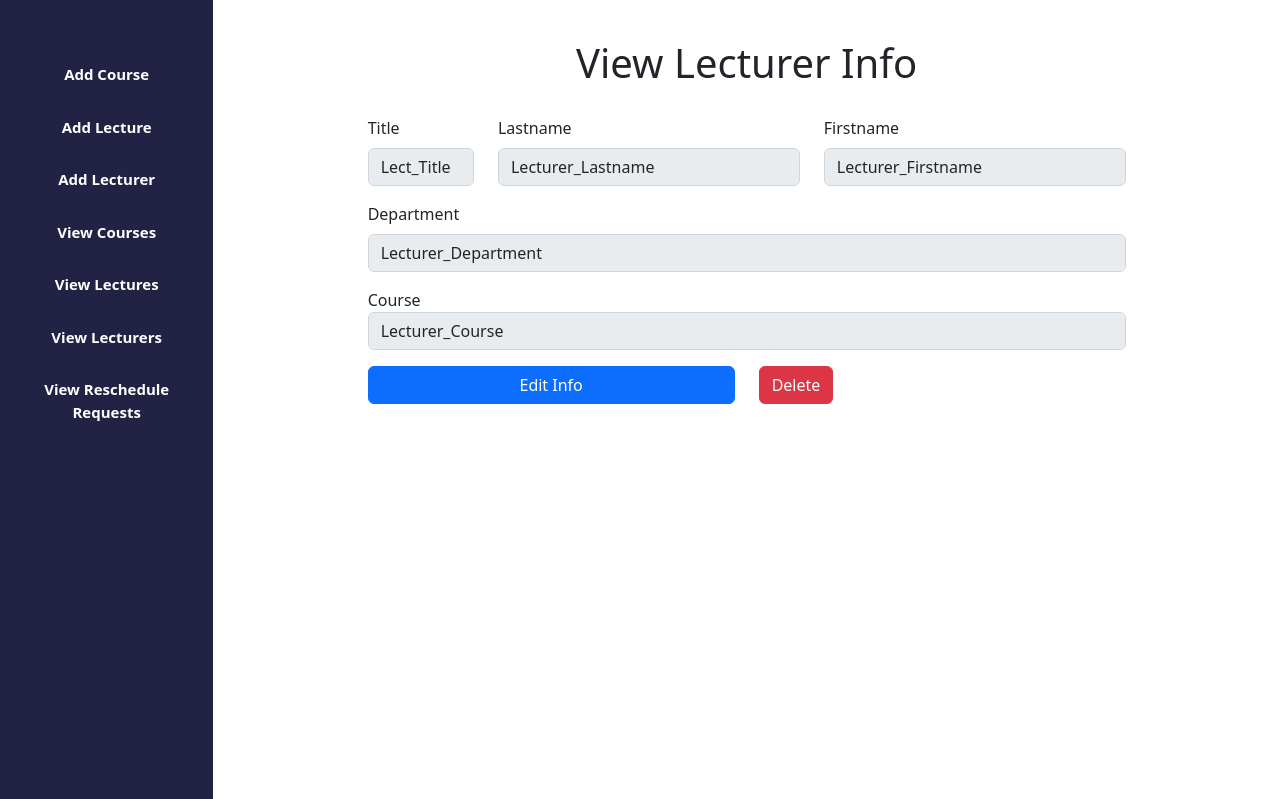
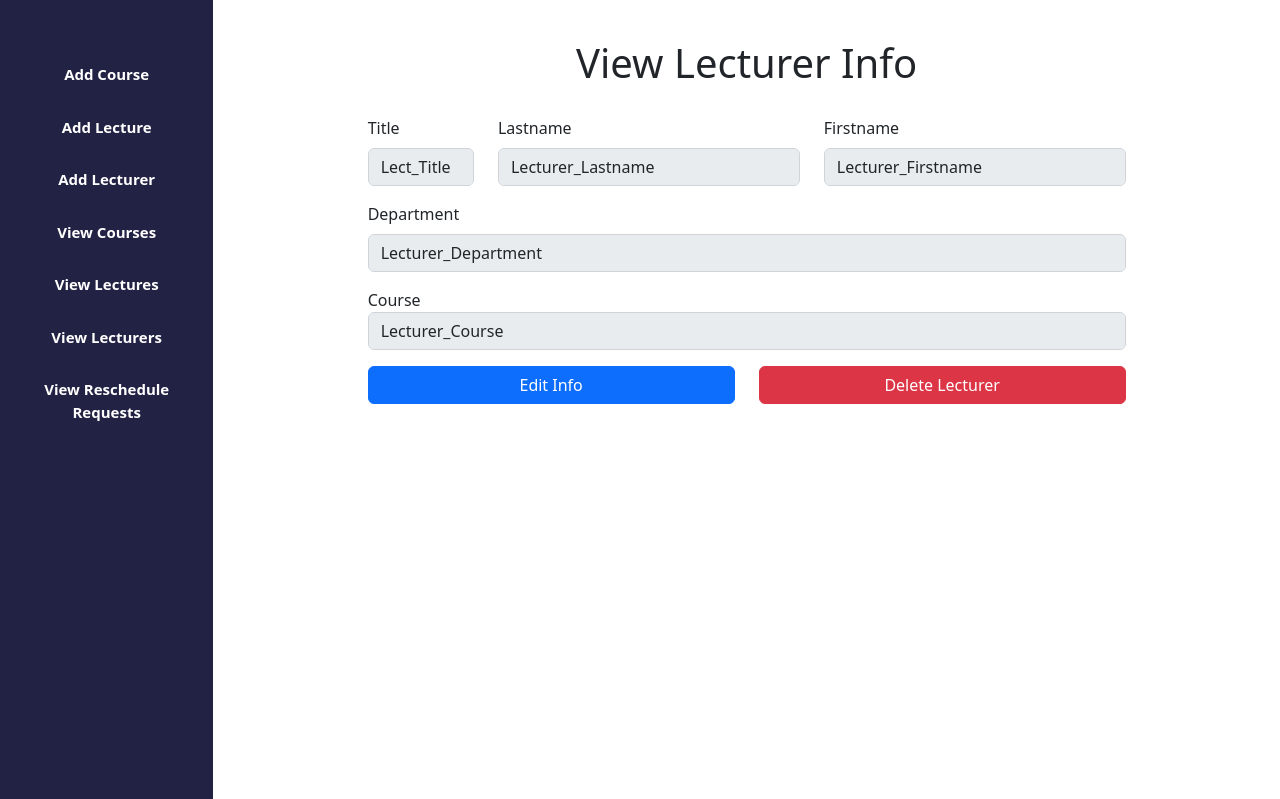
Before and after one commit to jnafolayan/jips, a PHP site: page /views/view-lecturer-info.php in a window 1280 px wide. Shown: the part 68-867 px from the top of the page. Run offline with PHP 8.4, Linux system fonts and the light colour scheme.

Commit message:
fix: create link between the script and php file

```diff
--- a/static/stylesheets/view-lecturer-info.css
+++ b/static/stylesheets/view-lecturer-info.css
@@ -79,7 +79,7 @@ ul li a:hover {
   max-width: 75%;
 }
 
-#submit-btn {
+#submit-btn, #delete-btn {
   width: 100%;
 }
 
--- a/views/view-lecturer-info.php
+++ b/views/view-lecturer-info.php
@@ -56,11 +56,14 @@ $lecturer = [
               <button type="submit" class="btn btn-primary" id="submit-btn">Edit Info</button>
             </div>
             <div class="col-md-6">
-              <button type="button" class="btn btn-danger" id="delete-btn">Delete</button>
+              <button type="button" class="btn btn-danger" id="delete-btn">Delete Lecturer</button>
             </div>
           </div>
         </div>
+
       </form>
     </div>
   </div>
 </div>
+
+<script src="../static/scripts/view-lecturer-info.js"></script>
```
